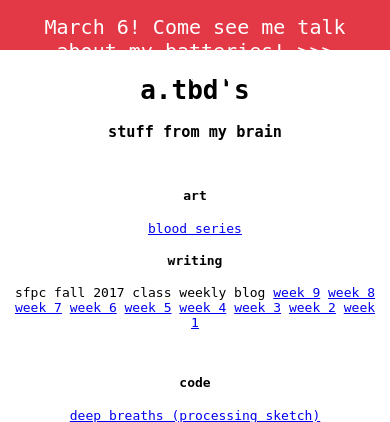
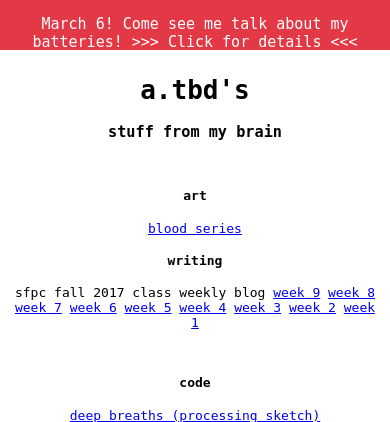
Before and after one commit to a-tbd/flask_website, a Flask app: page / in a window 390 px wide. Shown: the top 422 px of the page. Run offline with Flask 2, Linux system fonts and the light colour scheme; parts of the project's set-up code (start-up, migrations or seed data) failed here and were passed over; some libraries are stand-ins or nearby versions.

Commit message:
fix banner on mobile

```diff
--- a/app/static/style.css
+++ b/app/static/style.css
@@ -99,3 +99,7 @@ a.tag {
     font-size: 20px;
     align-content: center;
 }
+
+.responsive-banner a {
+    font-size: 15px;
+}
--- a/app/templates/base.html
+++ b/app/templates/base.html
@@ -22,7 +22,7 @@
 	</head>
 	<header>
 		<div class="scroll-contain">
-			<div class="banner-link">
+			<div class="banner-link responsive-banner">
 				<a href="https://pioneerworks.org/programs/mvr-3-2/" target="_blank">March 6!  Come see me talk about my batteries! >>> Click for details <<< </a>
 			</div>
 		</div>
```
Also changed, not shown: 1 other file.
